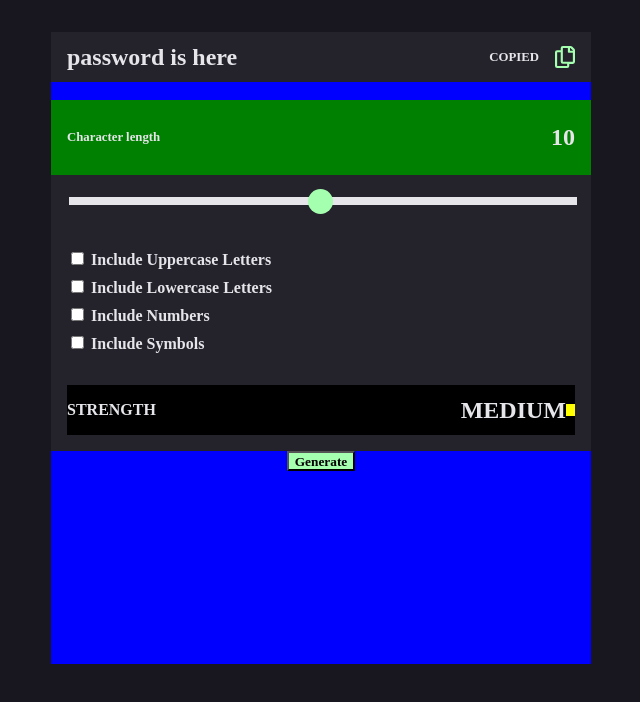
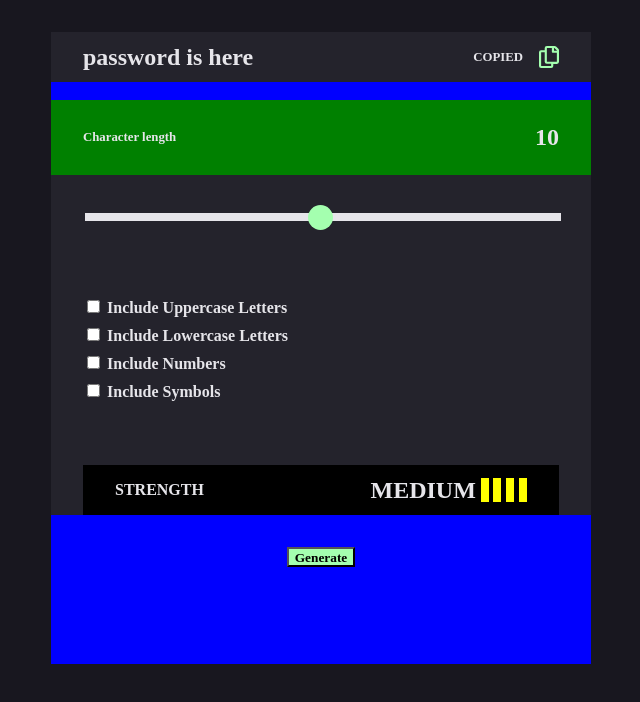
Before and after one commit to kaiuliia/password-generator, a React (Create React App) app: page / in a window 1280 px wide. Shown: the top 702 px of the page, without its empty margins (319-959 px from the left). Built offline with nearby package versions, Linux system fonts and the light colour scheme.

Commit message:
finished css for strength component

```diff
--- a/src/App.css
+++ b/src/App.css
@@ -79,7 +79,7 @@ html {
   display: flex;
   justify-content: flex-start;
   width: 80%;
-  padding-left: 1rem;
+  padding-left: 2rem;
   font-size: 1.5rem;
   align-items: center;
 }
@@ -91,7 +91,7 @@ html {
   justify-content: flex-end;
   align-items: center;
   width: 20%;
-  padding-right: 1rem;
+  padding-right: 2rem;
   font-size: 0.8rem;
 }
 
@@ -115,7 +115,7 @@ img {
   display: flex;
   justify-content: flex-start;
   width: 80%;
-  padding-left: 1rem;
+  padding-left: 2rem;
   font-size: 0.8rem;
   align-items: center;
 }
@@ -124,12 +124,12 @@ img {
   justify-content: flex-end;
   align-items: center;
   width: 20%;
-  padding-right: 1rem;
+  padding-right: 2rem;
   font-size: 1.5rem;
 }
 
 .slider-bar {
-  padding: 1rem;
+  padding: 2rem;
 }
 .slider {
   -webkit-appearance: none;
@@ -155,7 +155,7 @@ img {
 .checkboxContainer {
   display: flex;
   flex-direction: column;
-  padding: 1rem;
+  padding: 2rem;
   font-size: 1rem;
 }
 .container {
@@ -166,15 +166,10 @@ img {
   justify-content: space-between;
   /*width: 100%;*/
   height: 50px;
-  padding: 1rem;
-
+  margin: 2rem;
   /*align-items: center;*/
 }
-.colorBlock {
-  width: 3px;
-  height: 12px;
-  background-color: yellow;
-}
+
 .leftStrength {
   font-size: 1rem;
   background-color: black;
@@ -188,10 +183,23 @@ img {
   display: flex;
   justify-content: flex-end;
   align-items: center;
+  padding-right: 2rem;
 }
 
-.rightStrength > p {
-  margin: 0;
+.leftStrength > p {
+  margin-left: 2rem;
+}
+
+.coloredContainers {
+  display: flex;
+  justify-content: space-between;
+}
+
+.colorBlock {
+  width: 0.5rem;
+  height: 1.5rem;
+  background-color: yellow;
+  margin-left: 0.3rem;
 }
 .button {
   background: #a4ffaf;
--- a/src/Components/settings/strength.js
+++ b/src/Components/settings/strength.js
@@ -11,9 +11,12 @@ export const Strength = () => {
       </div>
       <div className="rightStrength">
         <p className="copiedWord">MEDIUM</p>
-        <div className="colorBlock"></div>
-        <div className="colorBlock"></div>
-        <div className="colorBlock"></div>
+        <div className="coloredContainers">
+          <div className="colorBlock"></div>
+          <div className="colorBlock"></div>
+          <div className="colorBlock"></div>
+          <div className="colorBlock"></div>
+        </div>
       </div>
     </div>
   );
```
